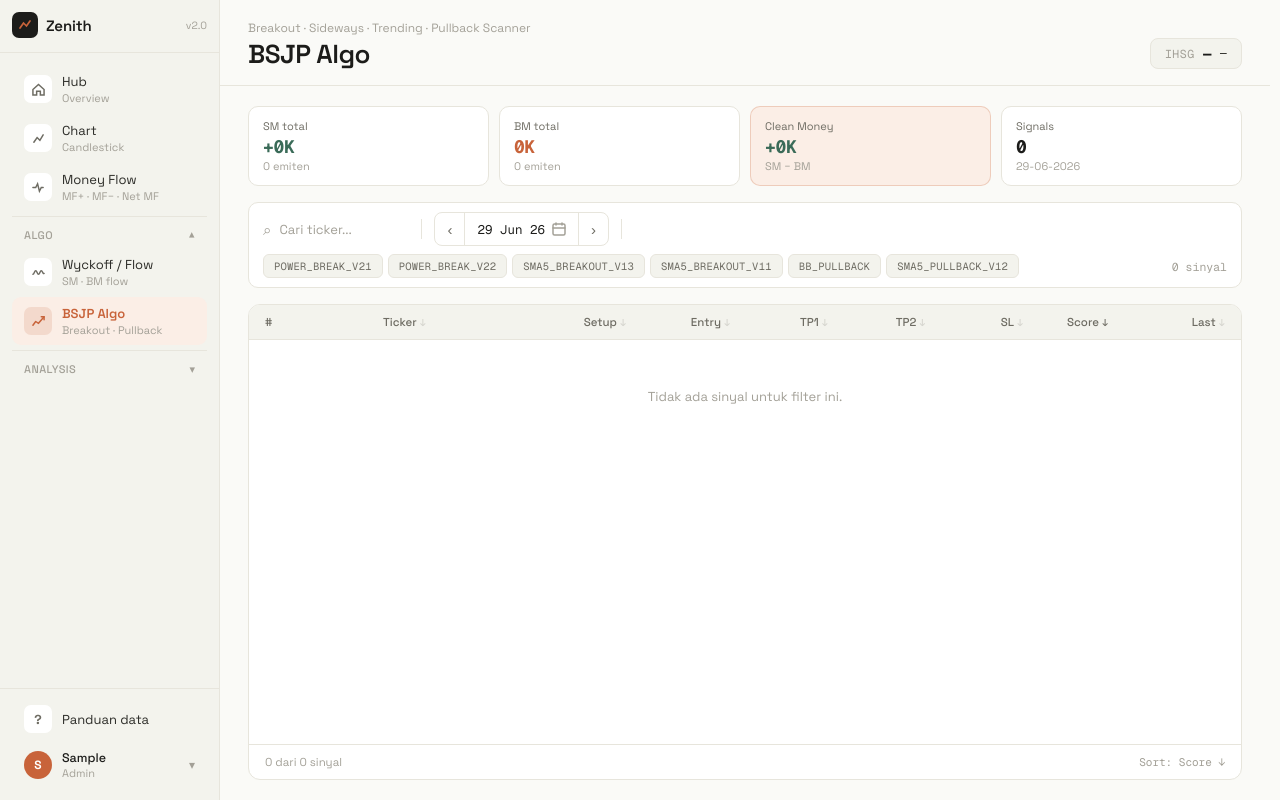
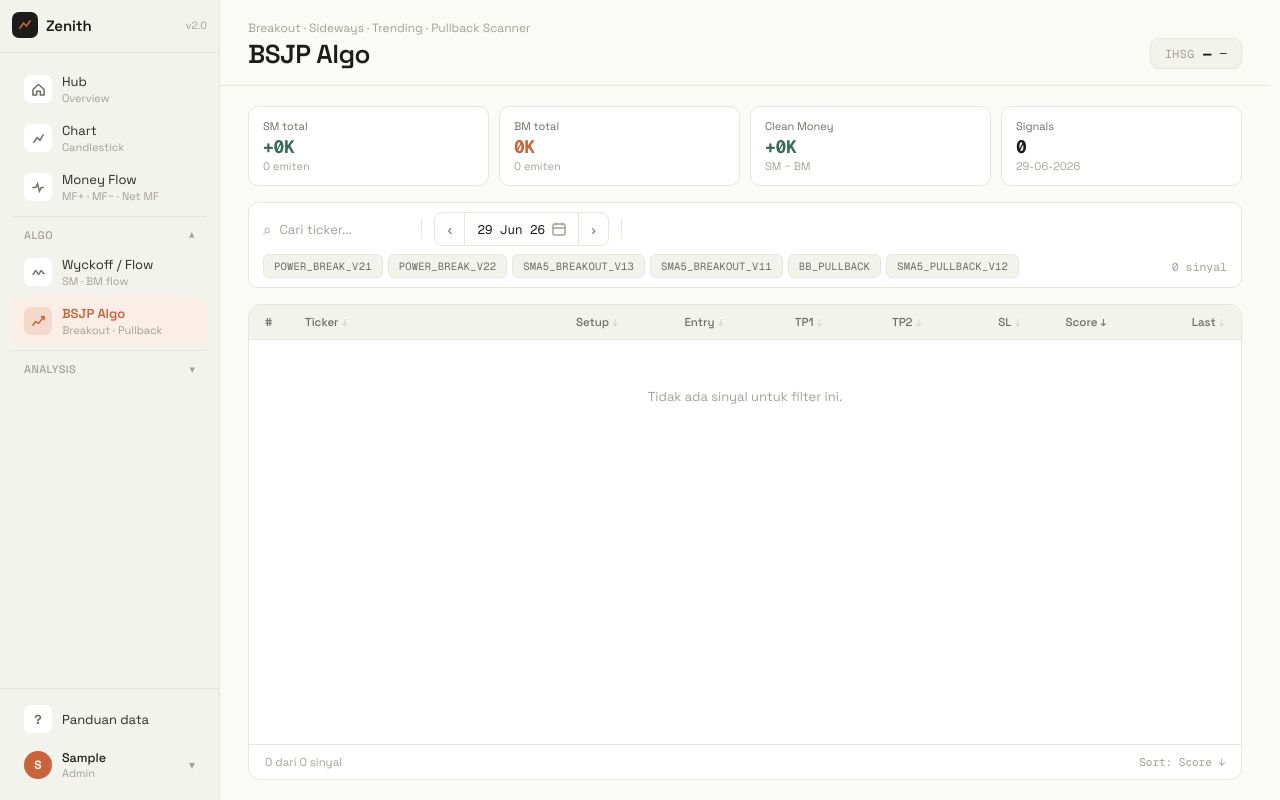
Before and after one commit to machiavellia-lynn/zenith_saas, a Flask app: page /bsjp in a window 1280 px wide. Run offline with Flask 3, Linux system fonts and the light colour scheme; the visitor is signed in with stand-in values (Sample User, id 1); data that the repository does not hold is empty; parts of the project's set-up code (start-up, migrations or seed data) failed here and were passed over; some libraries are stand-ins or nearby versions.

Commit message:
fix(ui): Clean Money card white bg + Ticker column header alignment
- Remove emph class from Clean Money stat card on all 3 pages (wyckoff, flow, bsjp) — card now matches white background of other cards
- Fix Ticker column header misalignment: th-sortable defaults to flex-end (right), but ticker content is left-aligned — add justify-content:flex-start to Ticker header on all pages
- Fix BSJP rank column width: 44px → 32px to match other pages after Rank→# fix

Co-Authored-By: Claude Sonnet 4.6 <noreply@anthropic.com>

```diff
--- a/templates/bsjp.html
+++ b/templates/bsjp.html
@@ -19,7 +19,7 @@ body.sidebar-layout { overflow: hidden; }
 .data-table { flex: 1; display: flex; flex-direction: column; min-height: 0; }
 .data-table-body { flex: 1; overflow-y: auto; min-height: 0; }
 /* Rank | Ticker | Setup | Entry | TP1 | TP2 | SL | Score | Last */
-.bsjp-cols { grid-template-columns: 44px 0.85fr 1.5fr 0.75fr 0.7fr 0.7fr 0.7fr 0.6fr 0.85fr; column-gap: 8px; }
+.bsjp-cols { grid-template-columns: 32px 0.85fr 1.5fr 0.75fr 0.7fr 0.7fr 0.7fr 0.6fr 0.85fr; column-gap: 8px; }
 .market-warn {
   background: rgba(200,99,58,.1); border: 1px solid rgba(200,99,58,.3);
   border-radius: 8px; padding: 8px 14px; display: flex; align-items: center; gap: 8px;
@@ -62,7 +62,7 @@ body.sidebar-layout { overflow: hidden; }
         <div class="stat-card-value down" id="statBM">—</div>
         <div class="stat-card-sub" id="statBMSub">— emiten</div>
       </div>
-      <div class="stat-card emph">
+      <div class="stat-card">
         <div class="stat-card-label">Clean Money</div>
         <div class="stat-card-value" id="statCM">—</div>
         <div class="stat-card-sub">SM − BM</div>
@@ -91,7 +91,7 @@ body.sidebar-layout { overflow: hidden; }
     <div class="data-table">
       <div class="data-table-head bsjp-cols">
         <div>#</div>
-        <div class="th-sortable" data-col="ticker">Ticker <span class="sort-arrow">↓</span></div>
+        <div class="th-sortable" data-col="ticker" style="justify-content:flex-start">Ticker <span class="sort-arrow">↓</span></div>
         <div class="th-sortable" data-col="setup" style="text-align:center">Setup <span class="sort-arrow">↓</span></div>
         <div class="th-sortable" data-col="entry" style="text-align:right">Entry <span class="sort-arrow">↓</span></div>
         <div class="th-sortable" data-col="tp1" style="text-align:right">TP1 <span class="sort-arrow">↓</span></div>
--- a/templates/flow.html
+++ b/templates/flow.html
@@ -53,7 +53,7 @@ body.sidebar-layout { overflow: hidden; }
         <div class="stat-card-value down" id="statBM">—</div>
         <div class="stat-card-sub" id="statBMSub">— emiten</div>
       </div>
-      <div class="stat-card emph">
+      <div class="stat-card">
         <div class="stat-card-label">Clean Money</div>
         <div class="stat-card-value" id="statCM">—</div>
         <div class="stat-card-sub">SM − BM</div>
@@ -102,7 +102,7 @@ body.sidebar-layout { overflow: hidden; }
     <div class="data-table">
       <div class="data-table-head mf-cols">
         <div>#</div>
-        <div class="th-sortable" data-col="ticker">Ticker <span class="sort-arrow">↓</span></div>
+        <div class="th-sortable" data-col="ticker" style="justify-content:flex-start">Ticker <span class="sort-arrow">↓</span></div>
         <div class="th-sortable" data-col="tx" style="text-align:right">TX <span class="sort-arrow">↓</span></div>
         <div class="th-sortable active" data-col="clean_money" style="text-align:right">Clean Money <span class="sort-arrow">↓</span></div>
         <div class="th-sortable" data-col="sm_val" style="text-align:right">SM <span class="sort-arrow">↓</span></div>
--- a/templates/wyckoff.html
+++ b/templates/wyckoff.html
@@ -61,7 +61,7 @@ body.sidebar-layout { overflow: hidden; }
         <div class="stat-card-value down" id="statBM">—</div>
         <div class="stat-card-sub" id="statBMCount">— emiten</div>
       </div>
-      <div class="stat-card emph">
+      <div class="stat-card">
         <div class="stat-card-label">Clean Money</div>
         <div class="stat-card-value" id="statCM">—</div>
         <div class="stat-card-sub">SM − BM</div>
@@ -111,7 +111,7 @@ body.sidebar-layout { overflow: hidden; }
     <div class="data-table" id="dataTable">
       <div class="data-table-head flow-cols">
         <div>#</div>
-        <div class="th-sortable" data-col="ticker">Ticker <span class="sort-arrow">↓</span></div>
+        <div class="th-sortable" data-col="ticker" style="justify-content:flex-start">Ticker <span class="sort-arrow">↓</span></div>
         <div class="th-sortable" data-col="tx" style="text-align:right">TX <span class="sort-arrow">↓</span></div>
         <div class="th-sortable active" data-col="clean_money">
           Clean Money <span class="sort-arrow">↓</span>
```
